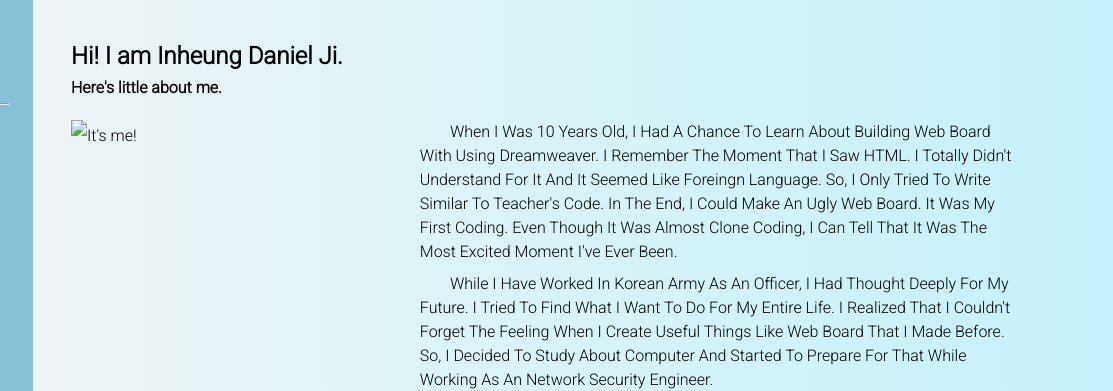
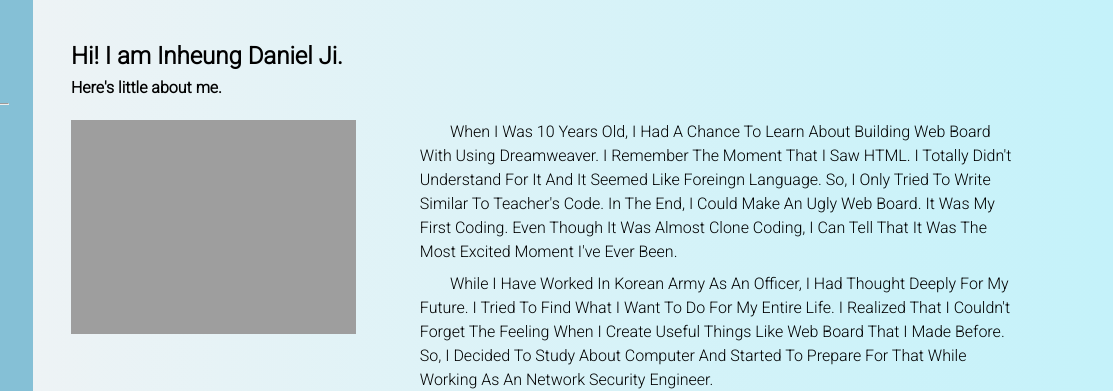
Before and after one commit to InheungJi/portfolio, a website: page contents.html in a window 1280 px wide. Shown: the top 391 px of the page, 167-1280 px from the left. Drawn offline with Linux system fonts and the light colour scheme; the site is published under a folder, as on GitHub Pages, so addresses that start at the root find nothing; a web font is replaced by a local one.

Commit message:
fix error

```diff
--- a/contents.html
+++ b/contents.html
@@ -52,7 +52,7 @@
 					</div>
 					<div class="about-container">
 						<div class="about-image">
-							<img src="/img/daniel.png" alt="It's me!" />
+							<img src="./img/daniel.png" alt="It's me!" />
 						</div>
 						<div class="about-content">
 							<p>
```
